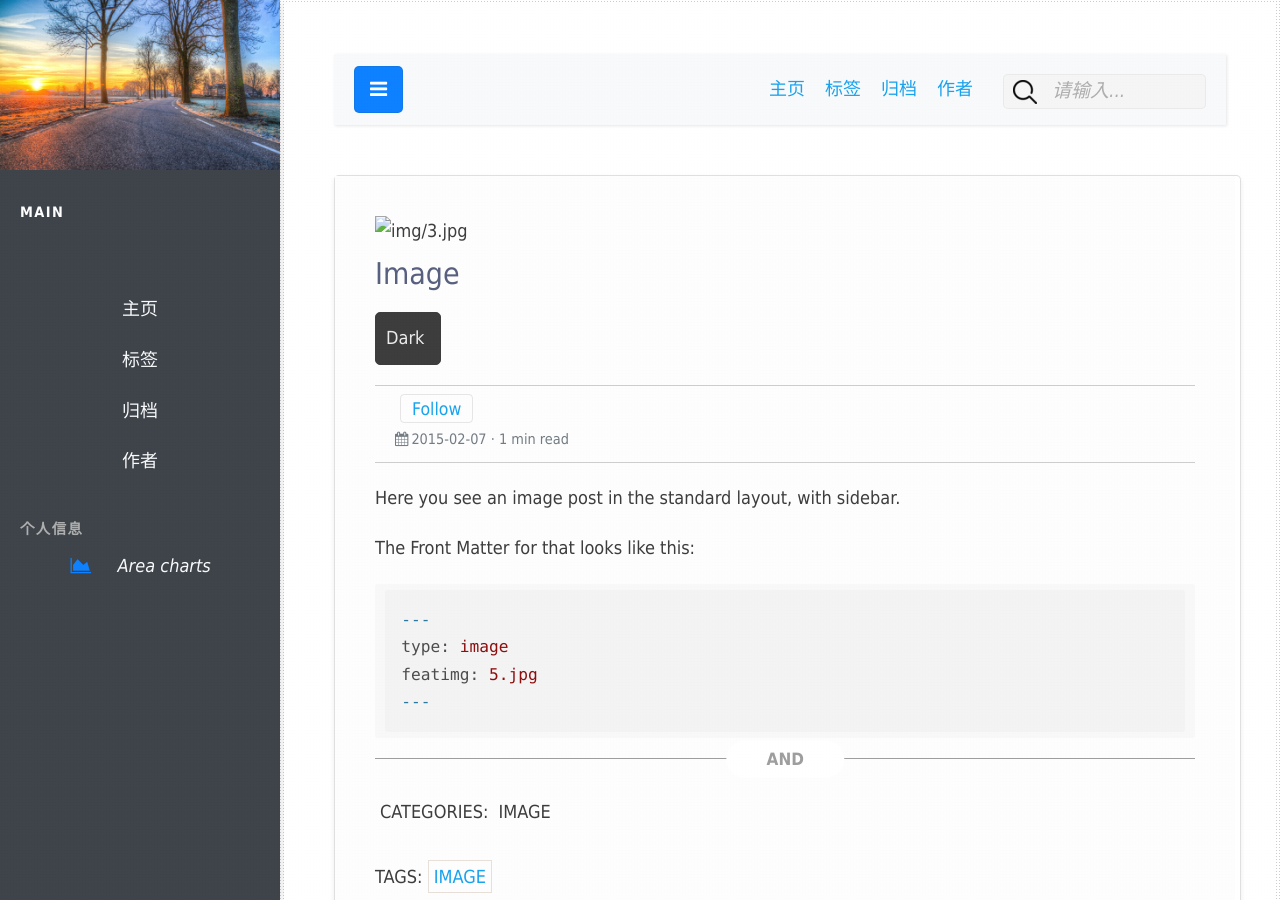
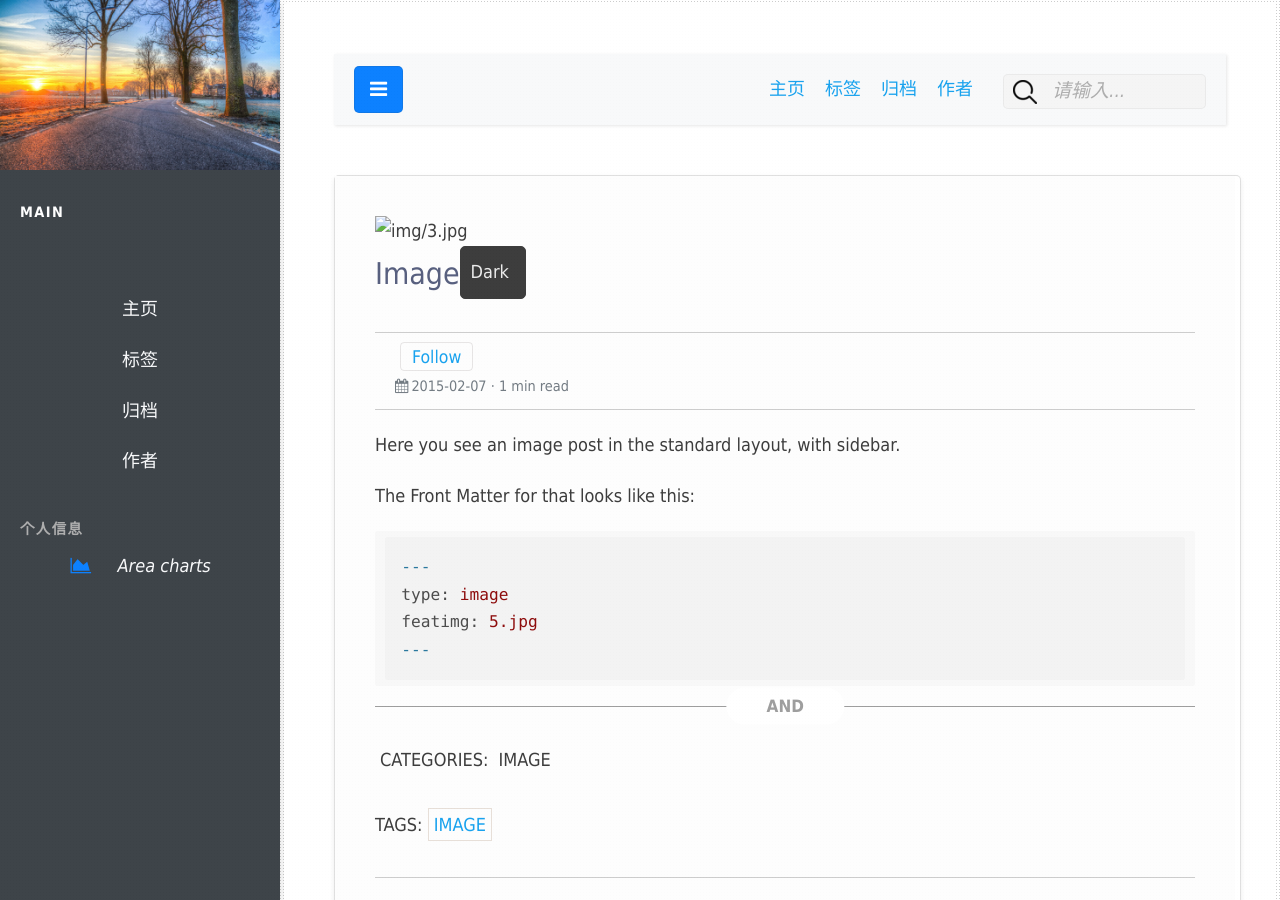
Before and after one commit to nengwuzhi/nengwuzhi.github.ioce, a Jekyll site: the page built from _posts/2015-02-07-img.md, in a window 1280 px wide and 900 px high. Built offline with Jekyll 4.4.1, drawn with Linux system fonts in a browser that asks for light colours; nearby versions of some CDN libraries.

Commit message:
Update post.html

```diff
--- a/_layouts/post.html
+++ b/_layouts/post.html
@@ -18,12 +18,14 @@ layout: default
                             {% endif %}
                             {% endif %}
 
-                        <h4 class="post_title">
+
+
+	<!-- dark-mode-toggle-local-storage -->
+  <nav class="nav">
+	                <h4 class="post_title">
                             {{ page.title }}
                         </h4>
 
-	<!-- dark-mode-toggle-local-storage -->
-  <nav class="nav">
       <ul>
         <li>
           <button class="dark-button">Dark <i class="zmdi zmdi-brightness-2 zmdi-hc-fw"></i> </button>
```
